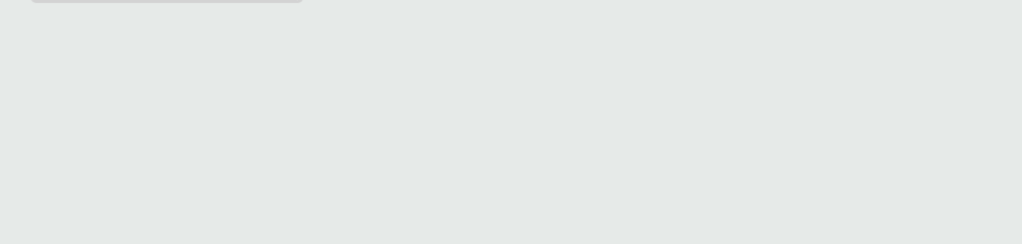
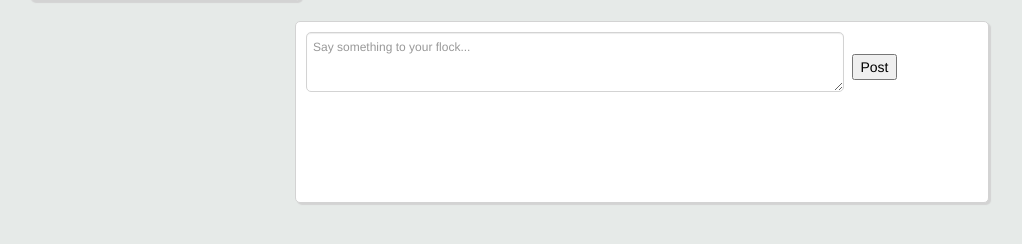
Before and after one commit to mhaji007/Flock, a PHP site: page / in a window 1280 px wide. Shown: the part 196-440 px from the top of the page, without its empty margins (131-1153 px from the left). Run offline with PHP 8.4, Linux system fonts and the light colour scheme; the visitor is signed in with stand-in values (Sample User, id 1); data that the repository does not hold is empty; some libraries are stand-ins or nearby versions; some web fonts are replaced.

Commit message:
Create the newsfeed column

```diff
--- a/assets/css/style.css
+++ b/assets/css/style.css
@@ -102,3 +102,28 @@ nav a:hover {
 	border-radius: 5px;
 	margin-right: 5px;
 }
+
+.main_column {
+	float: right;
+	width: 70%;
+	/*always appear behind the top bar*/
+	z-index: -1;
+	min-height: 160px;
+}
+
+.post_form {
+	width: 100%;
+}
+
+.post_form textarea {
+	width: 80%;
+	height: 60px;
+	border-radius: 5px;
+	margin-right: 5px;
+	border: 1px solid #D3D3D3;
+	font-size: 12px;
+	}
+
+	textarea:focus {
+		outline: 0;
+	}
--- a/index.php
+++ b/index.php
@@ -22,6 +22,15 @@ include ("includes/header.php");
 
 	</div>
 
+	<div class="main_column column">
+		<form class="post_form" action="index.php" method="POST">
+			<textarea name="post_text" id="post_text" placeholder="Say something to your flock..."></textarea>
+			<input type="submit" name="post" id="post_button" value="Post">
+
+		</form>
+
+	</div>
+
 
 
 	<!-- closing tag for the wrapper from header.php -->
```
